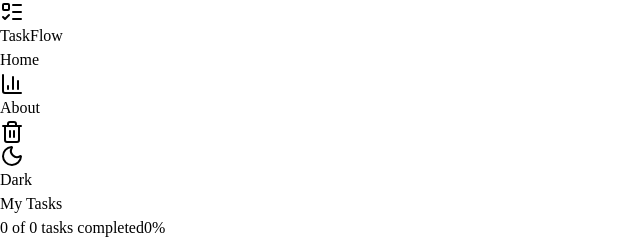
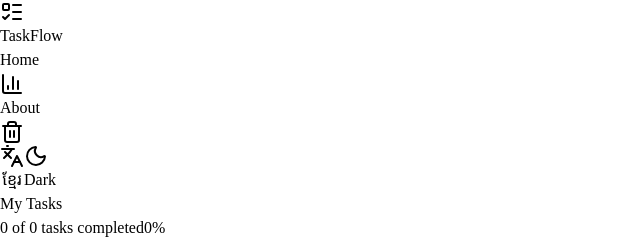
Before and after one commit to sieve-dev-sudo/taskflow-frontend, a React (Vite) app: page / in a window 1280 px wide. Shown: the top 242 px of the page, without its empty margins (0-640 px from the left). Built offline with nearby package versions, Linux system fonts and the light colour scheme.

Commit message:
feat: translate Header, ThemeToggle, and Footer

```diff
--- a/src/components/Header.jsx
+++ b/src/components/Header.jsx
@@ -1,10 +1,13 @@
 import { Link, NavLink } from 'react-router-dom'
 import { ListTodo, Trash2, BarChart3 } from 'lucide-react'
 import { useTasks } from '../context/TaskContext'
+import { useLanguage } from '../context/LanguageContext'
 import ThemeToggle from './ThemeToggle'
+import LanguageToggle from './LanguageToggle'
 
 function Header() {
   const { trashedTasks } = useTasks()
+  const { t } = useLanguage()
 
   return (
     <header className="w-full border-b border-slate-200 dark:border-slate-800 bg-white dark:bg-slate-900">
@@ -13,7 +16,7 @@ function Header() {
           <ListTodo className="w-6 h-6 text-indigo-600" />
           TaskFlow
         </Link>
-        <div className="flex items-center gap-3 sm:gap-4">
+        <div className="flex flex-wrap items-center justify-center gap-3 sm:gap-4">
           <nav className="flex items-center gap-1 text-xs sm:text-sm text-slate-600 dark:text-slate-400">
             <NavLink
               to="/"
@@ -22,14 +25,14 @@ function Header() {
                 `px-2 py-1 rounded-md ${isActive ? 'bg-indigo-50 dark:bg-indigo-950 text-indigo-600' : 'hover:text-primary'}`
               }
             >
-              Home
+              {t('nav.home')}
             </NavLink>
             <NavLink
               to="/analytics"
+              aria-label={t('nav.analytics')}
               className={({ isActive }) =>
                 `flex items-center justify-center w-8 h-8 rounded-md ${isActive ? 'bg-indigo-50 dark:bg-indigo-950 text-indigo-600' : 'hover:text-primary'}`
               }
-              aria-label="Analytics"
             >
               <BarChart3 className="w-4 h-4" />
             </NavLink>
@@ -39,11 +42,11 @@ function Header() {
                 `px-2 py-1 rounded-md ${isActive ? 'bg-indigo-50 dark:bg-indigo-950 text-indigo-600' : 'hover:text-primary'}`
               }
             >
-              About
+              {t('nav.about')}
             </NavLink>
             <NavLink
               to="/trash"
-              aria-label={`Trash, ${trashedTasks.length} deleted tasks`}
+              aria-label={t('nav.trashLabel', { count: trashedTasks.length })}
               className={({ isActive }) =>
                 `relative flex items-center justify-center w-8 h-8 rounded-md ${isActive ? 'bg-indigo-50 dark:bg-indigo-950 text-indigo-600' : 'hover:text-primary'}`
               }
@@ -56,6 +59,7 @@ function Header() {
               )}
             </NavLink>
           </nav>
+          <LanguageToggle />
           <ThemeToggle />
         </div>
       </div>
```
